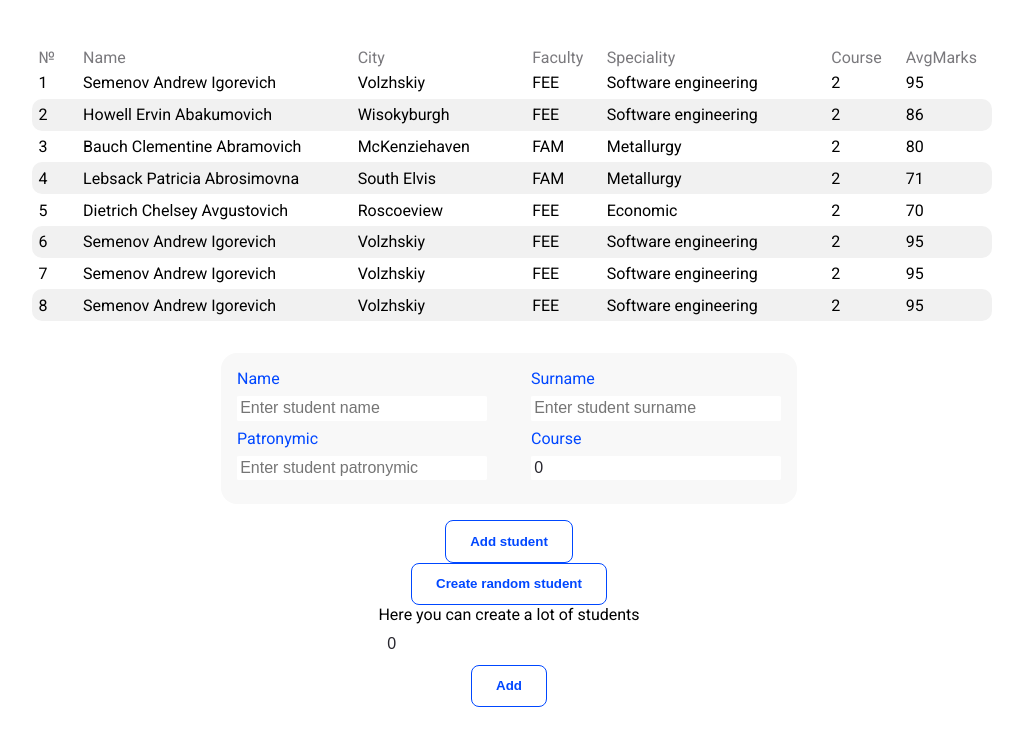
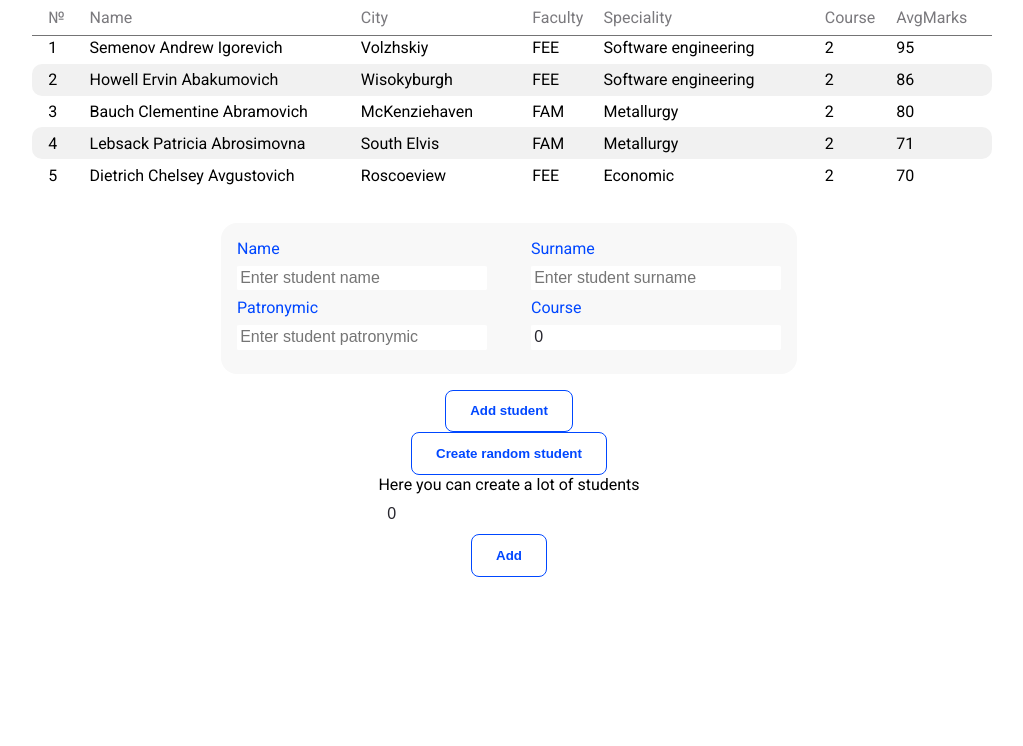
Before and after one commit to Andrew-Sem/practice-2, a React (Create React App) app: page / in a window 1280 px wide. Shown: the top 746 px of the page, without its empty margins (131-1154 px from the left). Built offline with nearby package versions, Linux system fonts and the light colour scheme.

Commit message:
added fixed hat for students list

```diff
--- a/src/App.css
+++ b/src/App.css
@@ -28,5 +28,5 @@
 }
 
 .container{
-  padding: 3rem 10rem;
+  padding: 0 10rem;
 }
--- a/src/App.tsx
+++ b/src/App.tsx
@@ -1,10 +1,12 @@
 import React from 'react';
 import './App.css';
 import StudentsForm from "./components/StudentsForm/StudentsForm";
+import StudentsListHat from "./components/StudentsListHat/StudentsListHat";
 
 const App = () => {
   return (
     <div className={"app"}>
+        <StudentsListHat/>
         <div className={"container"}>
             <StudentsForm/>
         </div>
--- a/src/components/StudentCard/StudentCard.module.css
+++ b/src/components/StudentCard/StudentCard.module.css
@@ -3,14 +3,14 @@
     display: flex;
     align-items: center;
     justify-content: space-between;
-    padding: 0.4rem;
+    padding: 0.4rem 1rem;
     margin: 0 0.2rem;
     border-radius: 10px;
     background-color: var(--color-white);
     cursor: pointer;
 }
 
-.row:nth-child(odd){
+.row:nth-child(even){
     background-color: var(--color-gray);
 }
 
--- a/src/components/StudentsForm/StudentsForm.tsx
+++ b/src/components/StudentsForm/StudentsForm.tsx
@@ -1,4 +1,4 @@
-import React, {useId, useState} from 'react';
+import React, { useState} from 'react';
 import Btn from "../UI/Btn/Btn";
 import StudentsList from "../StudentsList/StudentsList";
 import Input from "../UI/Input/Input";
@@ -8,7 +8,6 @@ import {useActions} from "../../hooks/useActions";
 import checkStudentTypes from "../../utils/checkStudentTypes";
 import createRandomStudent from "../../utils/createRandomStudent";
 import {studentDefaultValue} from "../../constants/studentDefaultValues";
-import createALotRandomStudents from "../../utils/createALotRandomStudents";
 
 const StudentsForm = () => {
     const {createStudent} = useActions()
--- a/src/components/StudentsList/StudentsList.module.css
+++ b/src/components/StudentsList/StudentsList.module.css
@@ -1,4 +1,5 @@
 .list{
+    margin-top: 2rem;
     margin-bottom: 2rem;
     width: 100%;
 }
--- a/src/components/StudentsList/StudentsList.tsx
+++ b/src/components/StudentsList/StudentsList.tsx
@@ -23,7 +23,6 @@ const StudentsList: FC = () => {
 
     return (
         <div className={cl.list}>
-            <StudentsListHat/>
             {students.map(student =>
                 <StudentCard
                     key={student.id}
--- a/src/components/StudentsListHat/StudentsListHat.module.css
+++ b/src/components/StudentsListHat/StudentsListHat.module.css
@@ -1,9 +1,16 @@
+.hat_wrapper{
+    position: fixed;
+    width: 100%;
+    background-color: var(--color-white);
+}
+
 .hat{
-    padding: 0 0.4rem;
+    display: flex;
+    justify-content: space-between;
+    padding: 0.5rem 1rem;
     margin: 0 0.2rem;
     width: 100%;
-    display: flex;
-    justify-content: space-between;
+    border-bottom: 1px solid var(--color-dark-gray);
 }
 
 .hat_item{
--- a/src/components/StudentsListHat/StudentsListHat.tsx
+++ b/src/components/StudentsListHat/StudentsListHat.tsx
@@ -4,25 +4,31 @@ import cardCl from "../StudentCard/StudentCard.module.css"
 
 const StudentsListHat = () => {
     enum studentsListHat {
-        number= "№",
-        name= "Name",
-        city= "City",
-        faculty= "Faculty",
-        speciality= "Speciality",
-        course= "Course",
-        avgMarks= "AvgMarks"
+        number = "№",
+        name = "Name",
+        city = "City",
+        faculty = "Faculty",
+        speciality = "Speciality",
+        course = "Course",
+        avgMarks = "AvgMarks"
     }
+
     return (
+        <div className={cl.hat_wrapper}>
+            <div className={"container"}>
                 <div className={cl.hat}>
                     <span className={[cardCl.index_block, cl.hat_item].join(" ")}>{studentsListHat.number}</span>
                     <span className={[cardCl.name_block, cl.hat_item].join(" ")}>{studentsListHat.name}</span>
                     <span className={[cardCl.city_block, cl.hat_item].join(" ")}>{studentsListHat.city}</span>
                     <span className={[cardCl.faculty_block, cl.hat_item].join(" ")}>{studentsListHat.faculty}</span>
-            <span className={[cardCl.speciality_block, cl.hat_item].join(" ")}>{studentsListHat.speciality}</span>
+                    <span
+                        className={[cardCl.speciality_block, cl.hat_item].join(" ")}>{studentsListHat.speciality}</span>
                     <span className={[cardCl.course_block, cl.hat_item].join(" ")}>{studentsListHat.course}</span>
                     <span className={[cardCl.avgMarks_block, cl.hat_item].join(" ")}>{studentsListHat.avgMarks}</span>
+                </div>
+            </div>
+        </div>
 
-        </div>
     );
 };
 
--- a/src/constants/studentDefaultValues.ts
+++ b/src/constants/studentDefaultValues.ts
@@ -99,7 +99,7 @@ export const cities = [
 ]
 
 export const studentDefaultValue = {
-    id: Date.now().toString(),
+    id: -1,
     name: "",
     surname: "",
     patronymic: "",
--- a/src/db/students.json
+++ b/src/db/students.json
@@ -88,59 +88,5 @@
     "email": "Lucio_Hettinger@annie.ca",
     "city": "Roscoeview",
     "phone": "5678901234"
-  },
-  {
-    "id": 6,
-    "name": "Andrew",
-    "surname": "Semenov",
-    "patronymic": "Igorevich",
-    "birthdayYear": 2002,
-    "education": {
-      "isSatisfactory": true,
-      "avgMarks": 95,
-      "faculty": "FEE",
-      "speciality": "Software engineering",
-      "course": 2,
-      "school": 36
-    },
-    "email": "secretofchernui@gmail.com",
-    "city": "Volzhskiy",
-    "phone": "1234567890"
-  },
-  {
-    "id": 7,
-    "name": "Andrew",
-    "surname": "Semenov",
-    "patronymic": "Igorevich",
-    "birthdayYear": 2002,
-    "education": {
-      "isSatisfactory": true,
-      "avgMarks": 95,
-      "faculty": "FEE",
-      "speciality": "Software engineering",
-      "course": 2,
-      "school": 36
-    },
-    "email": "secretofchernui@gmail.com",
-    "city": "Volzhskiy",
-    "phone": "1234567890"
-  },
-  {
-    "id": 8,
-    "name": "Andrew",
-    "surname": "Semenov",
-    "patronymic": "Igorevich",
-    "birthdayYear": 2002,
-    "education": {
-      "isSatisfactory": true,
-      "avgMarks": 95,
-      "faculty": "FEE",
-      "speciality": "Software engineering",
-      "course": 2,
-      "school": 36
-    },
-    "email": "secretofchernui@gmail.com",
-    "city": "Volzhskiy",
-    "phone": "1234567890"
   }
 ]
--- a/src/utils/checkStudentTypes.ts
+++ b/src/utils/checkStudentTypes.ts
@@ -55,7 +55,6 @@ const checkStudentTypes = (student: student): error => {
     }
     if (student.education.course < 1 || student.education.course > 5)
         return {message: "Wrong course", cause: student.education.course}
-
     return {message: ""}
 }
 
```
Also changed, not shown: src/utils/createALotRandomStudents.ts (deleted, +0 -8 lines). Lines whose indentation alone changed are shown as unchanged.
